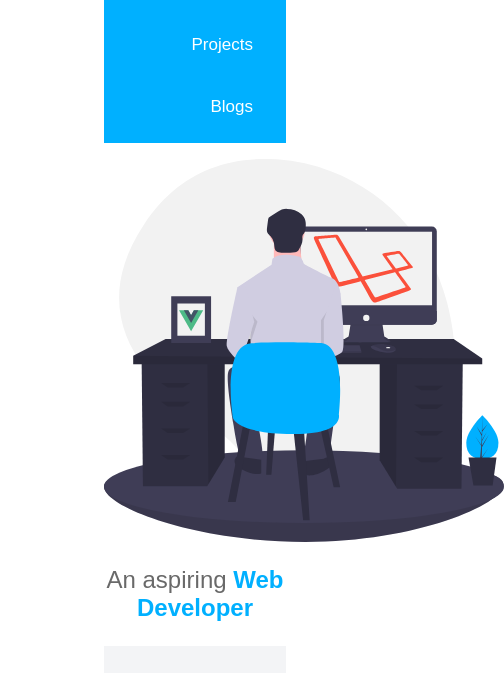
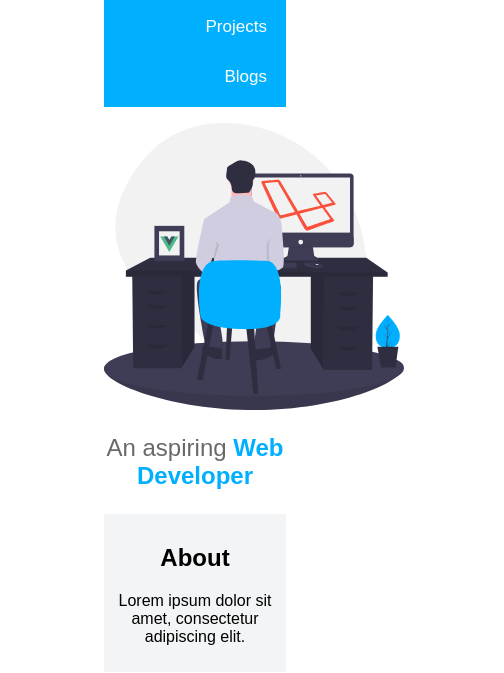
Before and after one commit to Sreeram2000/Portfolio, a plain HTML site: page index.html in a window 390 px wide. Shown: the part 87-760 px from the top of the page, 504 px wide, since content can reach past the window. Drawn offline with Linux system fonts and the light colour scheme.

Commit message:
add mobile fit

```diff
--- a/styles.css
+++ b/styles.css
@@ -4,8 +4,8 @@
     --off-white: #f3f4f6;
 }
 img {
-    max-width : 400px;
-    margin : 1rem auto;
+    max-width : 300px;
+    margin : auto;
     display: block;
 }
 
@@ -15,7 +15,7 @@ li {
 }
 
 section {
-    margin: 0 6rem;
+    margin: auto 6rem;
     margin-top: 0;
     padding-top: 0;
     font-family: "Montserrat", sans-serif;
@@ -25,7 +25,7 @@ a {
     color : white;
     text-decoration: none;
     display: flex;
-    padding: 1rem 1rem;
+    padding: 10px 2px;
     font-size: 17px;
 }
 
```
